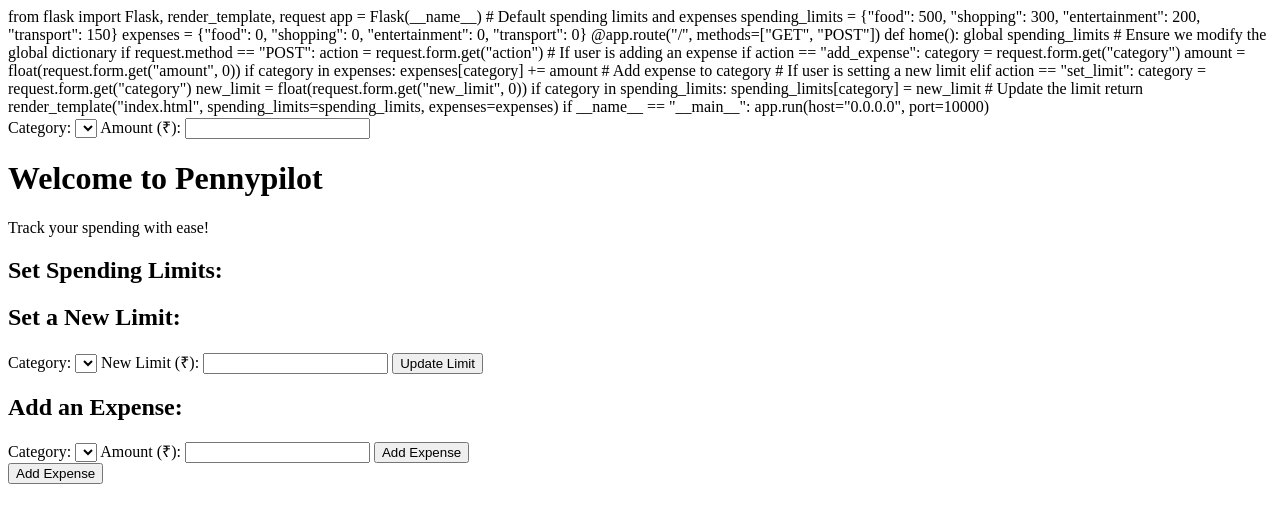
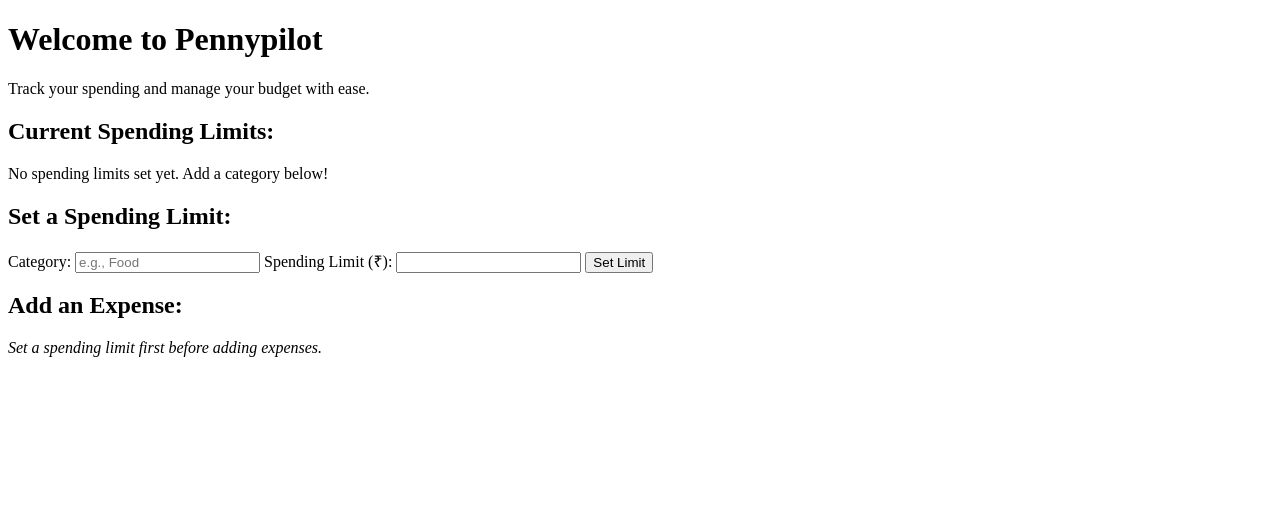
Before and after one commit to yatheeswar2007/pennypilot, a Flask app: page / in a window 1280 px wide. Shown: the top 523 px of the page. Run offline with Flask 3, Linux system fonts and the light colour scheme; lists and menus that the app fills with data are empty.

Commit message:
Update index.html

```diff
--- a/templates/index.html
+++ b/templates/index.html
@@ -3,87 +3,43 @@
 <head>
     <meta charset="UTF-8">
     <meta name="viewport" content="width=device-width, initial-scale=1.0">
-   from flask import Flask, render_template, request
-
-app = Flask(__name__)
-
-# Default spending limits and expenses
-spending_limits = {"food": 500, "shopping": 300, "entertainment": 200, "transport": 150}
-expenses = {"food": 0, "shopping": 0, "entertainment": 0, "transport": 0}
-
-@app.route("/", methods=["GET", "POST"])
-def home():
-    global spending_limits  # Ensure we modify the global dictionary
-
-    if request.method == "POST":
-        action = request.form.get("action")
-
-        # If user is adding an expense
-        if action == "add_expense":
-            category = request.form.get("category")
-            amount = float(request.form.get("amount", 0))
-            if category in expenses:
-                expenses[category] += amount  # Add expense to category
-
-        # If user is setting a new limit
-        elif action == "set_limit":
-            category = request.form.get("category")
-            new_limit = float(request.form.get("new_limit", 0))
-            if category in spending_limits:
-                spending_limits[category] = new_limit  # Update the limit
-
-    return render_template("index.html", spending_limits=spending_limits, expenses=expenses)
-
-if __name__ == "__main__":
-    app.run(host="0.0.0.0", port=10000)
-
-    <form method="POST">
-        <label for="category">Category:</label>
-        <select name="category">
-            {% for category in spending_limits.keys() %}
-                <option value="{{ category }}">{{ category.capitalize() }}</option>
-            {% endfor %}
-        </select>
-
-        <label for="amount">Amount (₹):</label>
-        <input type="number" name="amount" required>
-        <!DOCTYPE html>
-<html lang="en">
-<head>
-    <meta charset="UTF-8">
-    <meta name="viewport" content="width=device-width, initial-scale=1.0">
-    <title>Pennypilot</title>
+    <title>Pennypilot - Budget Tracker</title>
 </head>
 <body>
     <h1>Welcome to Pennypilot</h1>
-    <p>Track your spending with ease!</p>
+    <p>Track your spending and manage your budget with ease.</p>
 
-    <h2>Set Spending Limits:</h2>
-    <ul>
-        {% for category, limit in spending_limits.items() %}
-            <li><strong>{{ category.capitalize() }}</strong>: ₹{{ limit }} (Spent: ₹{{ expenses[category] }})</li>
-        {% endfor %}
-    </ul>
+    <!-- Display Spending Limits and Expenses -->
+    <h2>Current Spending Limits:</h2>
+    {% if spending_limits %}
+        <ul>
+            {% for category, limit in spending_limits.items() %}
+                <li>
+                    <strong>{{ category.capitalize() }}</strong>: ₹{{ limit }}
+                    (Spent: ₹{{ expenses.get(category, 0) }})
+                </li>
+            {% endfor %}
+        </ul>
+    {% else %}
+        <p>No spending limits set yet. Add a category below!</p>
+    {% endif %}
 
     <!-- Form to Set a New Spending Limit -->
-    <h2>Set a New Limit:</h2>
+    <h2>Set a Spending Limit:</h2>
     <form method="POST">
         <input type="hidden" name="action" value="set_limit">
         <label for="category">Category:</label>
-        <select name="category">
-            {% for category in spending_limits.keys() %}
-                <option value="{{ category }}">{{ category.capitalize() }}</option>
-            {% endfor %}
-        </select>
+        <input type="text" name="category" required placeholder="e.g., Food">
 
-        <label for="new_limit">New Limit (₹):</label>
+        <label for="new_limit">Spending Limit (₹):</label>
         <input type="number" name="new_limit" required>
 
-        <button type="submit">Update Limit</button>
+        <button type="submit">Set Limit</button>
     </form>
 
     <!-- Form to Add an Expense -->
     <h2>Add an Expense:</h2>
+    {% if spending_limits %}
     <form method="POST">
         <input type="hidden" name="action" value="add_expense">
         <label for="category">Category:</label>
@@ -93,15 +49,13 @@
             {% endfor %}
         </select>
 
-        <label for="amount">Amount (₹):</label>
+        <label for="amount">Expense Amount (₹):</label>
         <input type="number" name="amount" required>
 
         <button type="submit">Add Expense</button>
     </form>
+    {% else %}
+        <p><em>Set a spending limit first before adding expenses.</em></p>
+    {% endif %}
 </body>
 </html>
-
-        <button type="submit">Add Expense</button>
-    </form>
-</body>
-</html>
```
